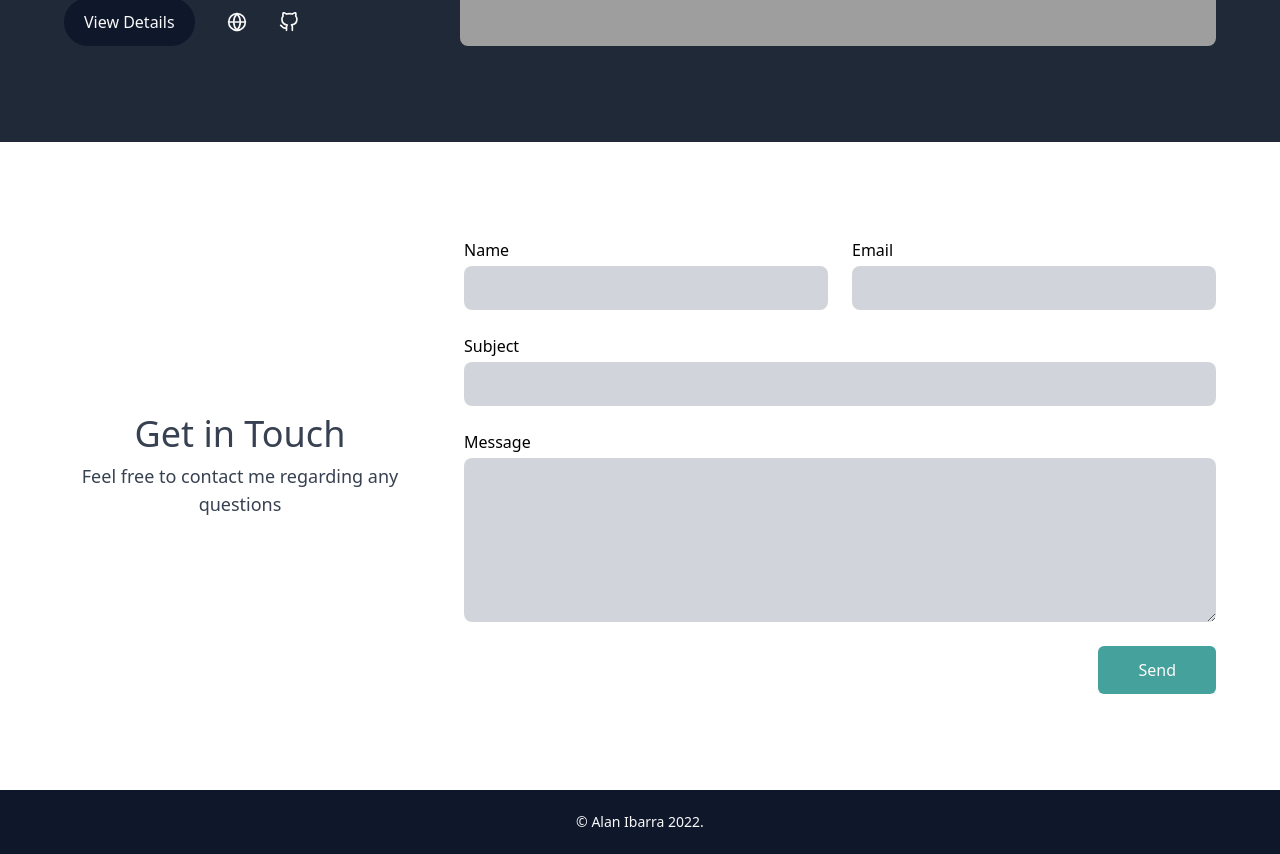
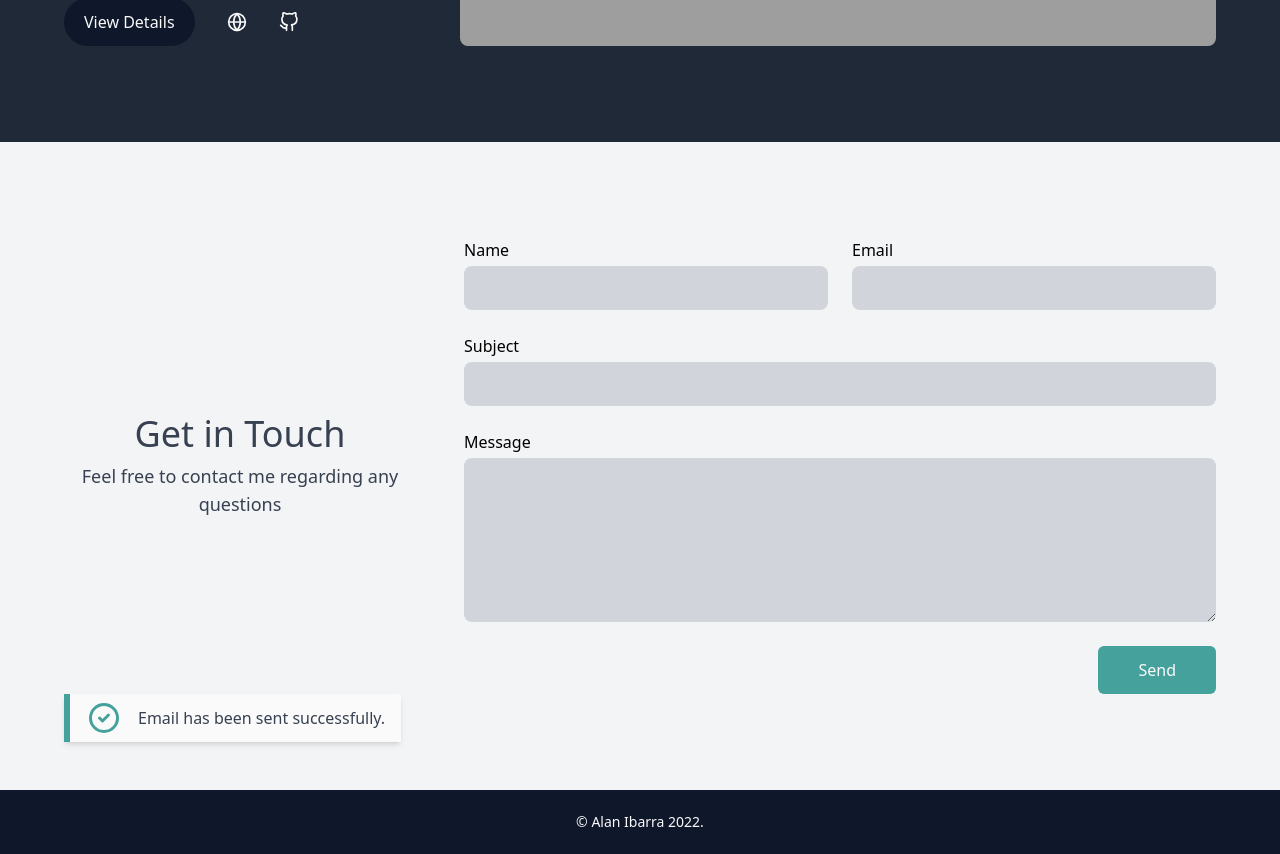
Before and after one commit to Ibarra11/portfolio, a Next.js app: page / in a window 1280 px wide. Shown: the part 2530-3384 px from the top of the page. Built offline with nearby package versions, Linux system fonts and the light colour scheme; grey boxes are pictures that could not be loaded.

Commit message:
toast for email

```diff
--- a/components/contact.jsx
+++ b/components/contact.jsx
@@ -1,7 +1,13 @@
+import { useState } from "react";
+import * as Toast from "@radix-ui/react-toast";
+import { TfiClose } from "react-icons/tfi";
+import { TbCircleCheck } from "react-icons/tb";
 export default function Contact() {
+  const [isToastOpen, setIsToastOpen] = useState(true);
   async function sendEmail(event) {
     const { name, email, subject, message } = event.target.elements;
     event.preventDefault();
+    try {
       const res = await fetch("/api/contact", {
         method: "POST",
         body: JSON.stringify({
@@ -11,10 +17,16 @@ export default function Contact() {
           message: message.value,
         }),
       });
+      setIsToastOpen(true);
+      event.target.reset();
+    } catch (e) {}
   }
   return (
-    <section className="py-16 md:py-24 bg-gray-10 px-9" id="contact">
+    <section className="py-16 md:py-24 bg-gray-100 px-9" id="contact">
       <div className="relative max-w-6xl  mx-auto">
+        {isToastOpen && (
+          <EmailToast isOpen={isToastOpen} handleOpenChange={setIsToastOpen} />
+        )}
         <div className="grid grid-cols-3 gap-12 ">
           <div className="col-span-3 text-center md:col-span-1 self-center">
             <h2 className="text-gray-700 text-4xl mb-2">Get in Touch</h2>
@@ -31,7 +43,7 @@ export default function Contact() {
                 Name
               </label>
               <input
-                className="w-full bg-gray-300 rounded-lg py-2.5 px-1"
+                className="w-full bg-gray-300 rounded-lg py-2.5 px-2"
                 id="name"
                 type="text"
                 required
@@ -42,7 +54,7 @@ export default function Contact() {
                 Email
               </label>
               <input
-                className="w-full bg-gray-300 rounded-lg py-2.5 px-1"
+                className="w-full bg-gray-300 rounded-lg py-2.5 px-2"
                 id="email"
                 type="email"
                 required
@@ -53,7 +65,7 @@ export default function Contact() {
                 Subject
               </label>
               <input
-                className="w-full bg-gray-300 rounded-lg py-2.5 px-1"
+                className="w-full bg-gray-300 rounded-lg py-2.5 px-2"
                 id="subject"
                 type="text"
                 required
@@ -64,7 +76,7 @@ export default function Contact() {
                 Message
               </label>
               <textarea
-                className="w-full bg-gray-300 rounded-lg py-2.5 px-1"
+                className="w-full bg-gray-300 rounded-lg py-2.5 px-2"
                 rows={6}
                 id="message"
                 required
@@ -81,3 +93,26 @@ export default function Contact() {
     </section>
   );
 }
+
+const EmailToast = ({ isOpen, handleOpenChange }) => {
+  return (
+    <Toast.Provider duration={500000} swipeDirection="left">
+      <Toast.Root
+        className="absolute  flex items-center h-10 left-1/2  -translate-x-1/2  w-3/4 -top-2  -translate-y-full  sm:w-auto  sm:left-0 sm:top-full sm:bottom-0 sm:translate-x-0 sm:translate-y-0  sm:h-12 px-4 py-2 border-l-[6px] border-l-light-emerald  bg-white shadow-md"
+        open={isOpen}
+        onOpenChange={handleOpenChange}
+      >
+        <Toast.Description className="flex items-center gap-4">
+          <div className="text-light-emerald text-2xl sm:text-3xl  lg:text-4xl">
+            <TbCircleCheck />
+          </div>
+
+          <p className="text-sm sm:text-base text-gray-700">
+            Email has been sent successfully.
+          </p>
+        </Toast.Description>
+      </Toast.Root>
+      <Toast.Viewport className="ToastViewport" />
+    </Toast.Provider>
+  );
+};
--- a/package.json
+++ b/package.json
@@ -10,6 +10,7 @@
   },
   "dependencies": {
     "@radix-ui/react-dialog": "^1.0.2",
+    "@radix-ui/react-toast": "^1.1.2",
     "framer-motion": "^7.6.2",
     "next": "12.3.1",
     "nodemailer": "^6.8.0",
```
Also changed, not shown: 2 other files (tests, documents, lock files or other folders). Lines whose indentation alone changed are shown as unchanged.
